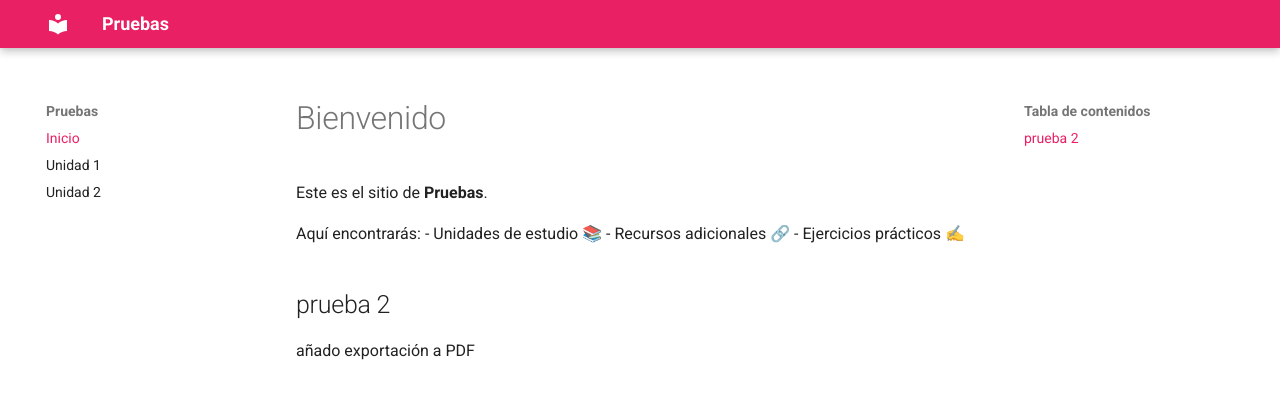
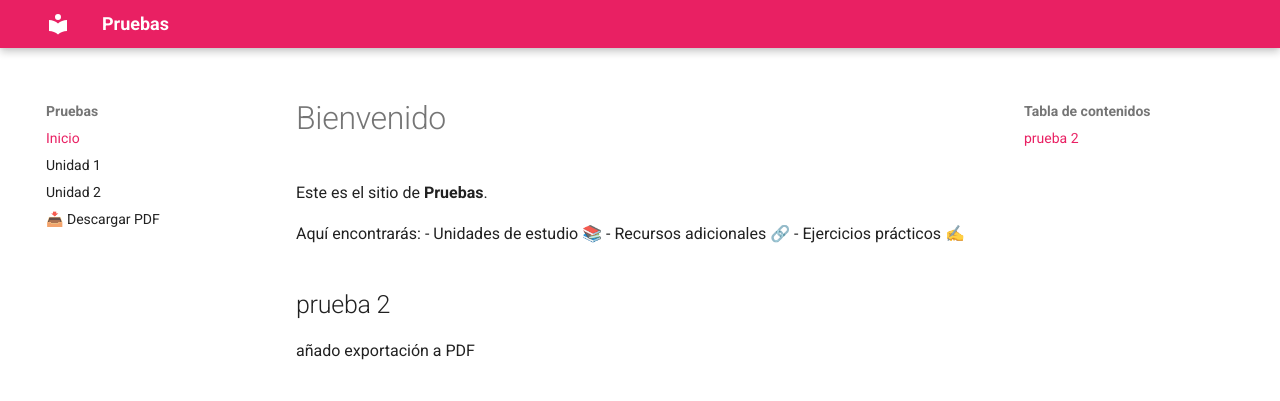
Before and after one commit to bpaterna/pruebas, an MkDocs documentation site: the page built from docs/index.md, in a window 1280 px wide. Shown: the top 401 px of the page. Built offline with MkDocs 1.6.1 and Material for MkDocs 9.7.7, drawn with Linux system fonts in a browser that asks for light colours.

Commit message:
Update mkdocs.yml

```diff
--- a/mkdocs.yml
+++ b/mkdocs.yml
@@ -16,6 +16,7 @@ nav:
   - Inicio: index.md
   - Unidad 1: unidad1.md
   - Unidad 2: unidad2.md
+  - 📥 Descargar PDF: pdf/materiales.pdf
 markdown_extensions:
   - admonition
   - footnotes
```
